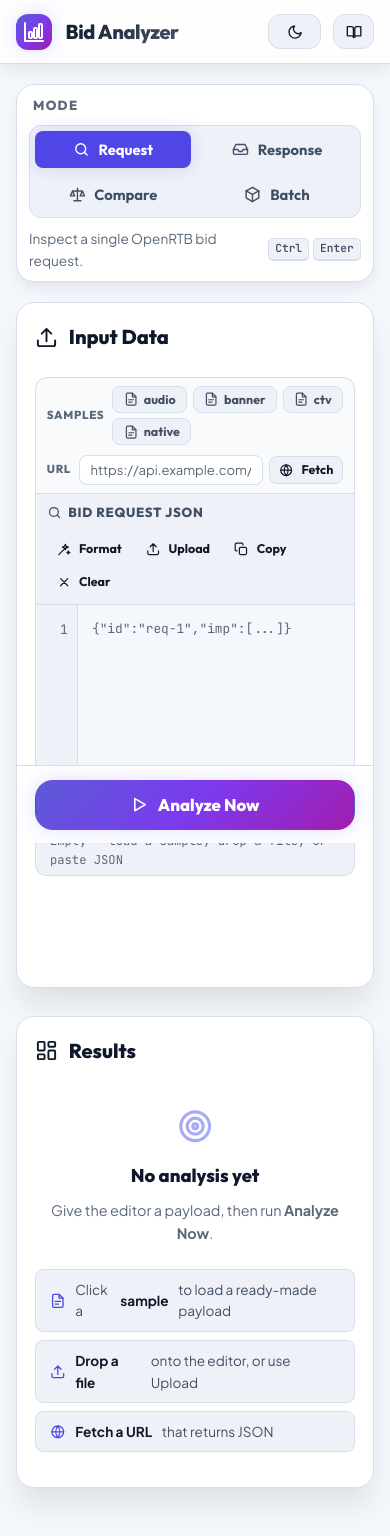
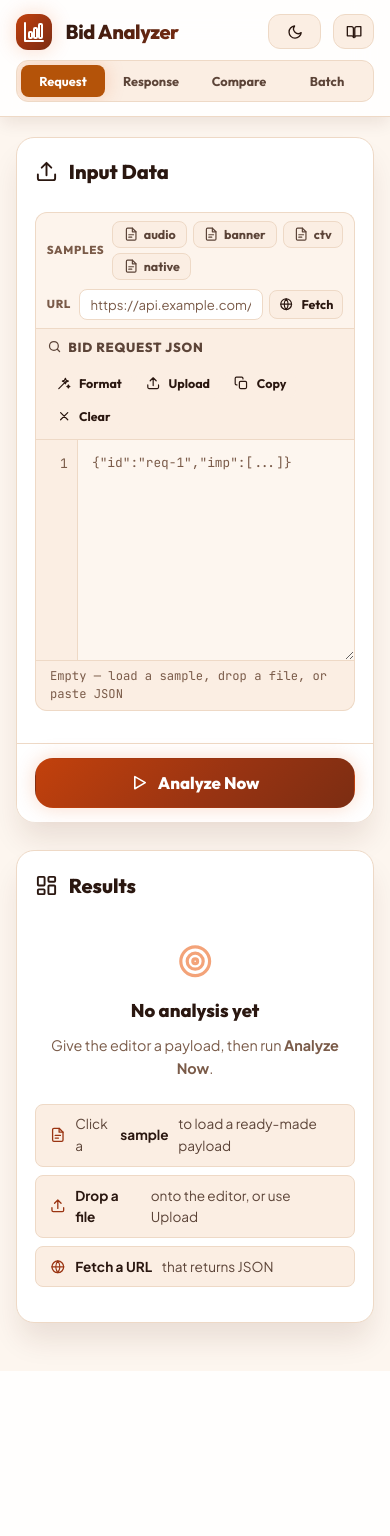
Before and after one commit to SantoshMahanty/bid-analyzer, a FastAPI app: page / in a window 390 px wide. After the commit the page ends 1371 px from the top, so only its background shows below. Run offline with FastAPI, Linux system fonts and the light colour scheme.

Commit message:
Fixed equal-height workspace, mode switch in header, burnt-orange palette
Layout: the input and results panels are now one viewport-sized workspace of
two equal boxes instead of two documents that grow with their content.

- Panels are exactly equal (804px at 1600x950) and stay that height whatever
  the payload. The editor scrolls inside its box (resize handle removed, it
  fought a layout-set height) and the results scroll under a tab strip that
  stays put. Analyze and the tabs are always on screen; the page itself no
  longer scrolls on desktop.
- Sized by nested flex — .app is the viewport, .main takes what the header
  leaves, .content takes what is left — so there is no magic offset to keep
  in sync. Every level sets min-height:0, since a flex item's default
  min-height:auto refuses to shrink below its content, which is exactly how
  an inner scroll region silently becomes an outer one. 540px floor for
  short windows; below 1181px the panels stack and revert to document flow.
- Mode panel and results visibility moved from inline display styles to
  classes / the hidden attribute: an inline `display: block` set by
  switchMode() outranks the flex layout the workspace needs.

Header: mode switch moved in as a segmented control and the "OpenRTB
Inspector" badge removed, per request. Header stays 70px and the panels
gain ~100px. The mode's one-line hint follows it out of the content area and
lands in the input panel's own header, where it describes that panel.
On mobile the header takes a deliberate second row for the full-width mode
control, and the pills drop their icons so all four labels fit as equal 81px
targets rather than scrolling Batch off-screen.

Palette: indigo/violet -> burnt orange on warm brown (dark) and warm cream
(light). Orange is a light hue, so accent and fill duty are split:
--primary tints borders/icons, --primary-solid carries white text. The five
hardcoded rgba(99,102,241,...) washes are now --primary-tint tokens, which
is why the old indigo had survived in the active tab and pill hover.

Verified: 53 tests pass; all four modes analyzed end-to-end; AA re-audited
across 17 elements in both themes with zero failures (dark min 5.18, light
min 5.02, brand gradient stops 5.18/7.31/9.37 under white); no horizontal
overflow at 375px, 1280px or 1600px.

Co-Authored-By: Claude Opus 5 <noreply@anthropic.com>

```diff
--- a/app/static/app.js
+++ b/app/static/app.js
@@ -182,9 +182,12 @@ function switchMode(mode) {
     const hint = document.getElementById("mode-hint-text");
     if (hint) hint.textContent = MODE_HINTS[mode] || "";
 
-    // Update content visibility
-    document.querySelectorAll(".mode-content").forEach(el => el.style.display = "none");
-    document.getElementById(`input-${mode}`).style.display = "block";
+    // Update content visibility. Class, not inline display: the fixed
+    // workspace needs the active panel to be a flex column, and an inline
+    // `display: block` here would outrank that rule.
+    document.querySelectorAll(".mode-content").forEach(el => {
+        el.classList.toggle("active", el.id === `input-${mode}`);
+    });
 
     // Dynamic layout switching per mode
     const contentEl = document.querySelector(".content");
@@ -380,8 +383,8 @@ function setRelevantTabs(panelIds) {
 }
 
 function displayResults(report) {
-    document.getElementById("results-placeholder").style.display = "none";
-    document.getElementById("results-content").style.display = "block";
+    document.getElementById("results-placeholder").hidden = true;
+    document.getElementById("results-content").hidden = false;
     document.getElementById("export-group").hidden = false;
 
     resetResultPanels("Not applicable for this payload.");
@@ -729,8 +732,8 @@ function distributionBlock(title, distribution) {
 
 
 function displayBatchResults(report) {
-    document.getElementById("results-placeholder").style.display = "none";
-    document.getElementById("results-content").style.display = "block";
+    document.getElementById("results-placeholder").hidden = true;
+    document.getElementById("results-content").hidden = false;
     document.getElementById("export-group").hidden = false;
 
     /* Same reason as displayResults(): without this, switching from a
--- a/app/static/styles.css
+++ b/app/static/styles.css
@@ -18,50 +20,57 @@
     --font-sans: 'Plus Jakarta Sans', -apple-system, BlinkMacSystemFont, 'Segoe UI', Roboto, sans-serif;
     --font-mono: 'JetBrains Mono', 'Fira Code', Consolas, monospace;
 
-    /* Primary Brand Accents */
-    --primary: #6366f1;
-    --primary-light: #a5b4fc;
-    --primary-dark: #4f46e5;
-    /* Solid fills that carry white label text. #6366f1 only reaches 4.47:1
-       against white, which fails AA for the 14–16px bold labels on the mode
-       pills, so those use --primary-solid instead. */
-    --primary-solid: #5b5bd6;
-    --primary-glow: rgba(99, 102, 241, 0.35);
-
-    --accent-cyan: #22d3ee;
-    --accent-pink: #ec4899;
-    --accent-purple: #a855f7;
-
-    /* Gradient stops are darkened from the original indigo/violet/fuchsia
-       so white text clears 4.5:1 across the whole sweep (5.37 / 5.70 / 6.32
-       rather than 4.47 / 4.23 / 3.46). */
-    --gradient-brand: linear-gradient(135deg, #5b5bd6 0%, #7c3aed 50%, #a21caf 100%);
-    --gradient-glow: linear-gradient(135deg, rgba(99, 102, 241, 0.3) 0%, rgba(217, 70, 239, 0.3) 100%);
+    /* Primary Brand Accents — burnt orange.
+       Orange is a light hue, so the shade that reads as "orange" on a dark
+       panel (#f97316) only manages 3.0:1 under white text and cannot carry a
+       label. Accent duty and fill duty are therefore split: --primary tints
+       borders and icons, --primary-solid is the darker shade used wherever
+       white text sits on top. */
+    --primary: #f97316;
+    --primary-light: #fdba74;
+    --primary-dark: #9a3412;
+    --primary-solid: #c2410c;
+    --primary-glow: rgba(249, 115, 22, 0.35);
+
+    /* Translucent brand washes. Previously hardcoded as rgba(99, 102, 241, …)
+       at five call sites, which is why the old indigo survived every earlier
+       recolour attempt. */
+    --primary-tint: rgba(249, 115, 22, 0.15);
+    --primary-tint-soft: rgba(249, 115, 22, 0.1);
+
+    --accent-amber: #fbbf24;
+    --accent-rose: #fb7185;
+
+    /* Every stop clears 4.5:1 under white: the Analyze label is 16.8px bold,
+       which is below the large-text threshold and needs the full ratio. */
+    --gradient-brand: linear-gradient(135deg, #c2410c 0%, #9a3412 55%, #7c2d12 100%);
+    --gradient-glow: linear-gradient(135deg, rgba(249, 115, 22, 0.3) 0%, rgba(217, 119, 6, 0.3) 100%);
     --gradient-card: linear-gradient(180deg, rgba(255, 255, 255, 0.03) 0%, rgba(255, 255, 255, 0) 100%);
 
-    /* Dark Theme Surface Colors (Default SaaS Dark)
-       Steps are spaced ~9 CIE L* apart. The previous ramp sat ~5 L* apart,
-       which read as one flat wash: cards never lifted off the page. */
-    --bg-app: #05070e;
-    --bg-mesh-1: rgba(99, 102, 241, 0.12);
-    --bg-mesh-2: rgba(217, 70, 239, 0.1);
-
-    --surface: #131c33;
-    --surface-alt: #22304f;
-    --surface-border: #3a4b75;
-    --surface-border-hover: #55689a;
-
-    --text-primary: #f6f8fc;
-    --text-secondary: #c6d2e4;
-    --text-muted: #94a3bd;
-    --kv-key: #a9b7ff;
+    /* Dark Theme Surfaces — warm, orange-cast browns rather than navy.
+       Steps stay ~9 CIE L* apart so cards keep lifting off the page; only the
+       hue has moved. */
+    --bg-app: #0d0704;
+    --bg-mesh-1: rgba(249, 115, 22, 0.14);
+    --bg-mesh-2: rgba(217, 119, 6, 0.1);
+
+    --surface: #23150e;
+    --surface-alt: #3a251a;
+    --surface-border: #5c3d2c;
+    --surface-border-hover: #8a5f45;
+
+    /* Warm-tinted neutrals: pure grey text on a brown panel reads as dirty. */
+    --text-primary: #fdf6f1;
+    --text-secondary: #e3d0c3;
+    --text-muted: #bfa392;
+    --kv-key: #ffb787;
 
     /* Translucent panels. Tokenised so light mode can override them —
-       hardcoding the dark navy left a grey smudge across the light theme. */
-    --header-bg: rgba(19, 28, 51, 0.85);
+       hardcoding the dark shell left a smudge across the light theme. */
+    --header-bg: rgba(35, 21, 14, 0.85);
     --header-border: rgba(255, 255, 255, 0.08);
-    --toolbar-bg: rgba(5, 7, 14, 0.5);
-    --title-gradient: linear-gradient(135deg, #ffffff 0%, #cbd5e1 100%);
+    --toolbar-bg: rgba(13, 7, 4, 0.5);
+    --title-gradient: linear-gradient(135deg, #ffffff 0%, #ffd9bf 100%);
 
     /* Status Badges */
     --pass-bg: rgba(16, 185, 129, 0.12);
@@ -84,7 +93,7 @@
     --shadow-sm: 0 2px 4px rgba(0, 0, 0, 0.4);
     --shadow-md: 0 8px 20px -2px rgba(0, 0, 0, 0.5);
     --shadow-lg: 0 20px 35px -4px rgba(0, 0, 0, 0.6);
-    --shadow-glow: 0 0 25px rgba(99, 102, 241, 0.35);
+    --shadow-glow: 0 0 25px rgba(249, 115, 22, 0.3);
 
     --radius-sm: 8px;
     --radius-md: 12px;
@@ -104,34 +113,37 @@
     --editor-max: 500px;
 }
 
-/* Light Mode Overrides
-   --primary-light and --accent-cyan are overridden rather than duplicating
-   the rules that consume them: at #818cf8 / #06b6d4 the active tab label
-   and the header badge sat at 2.98:1 and 2.43:1 on white. Redefining the
-   token fixes every consumer at once. */
+/* Light Mode Overrides — warm cream, not cold white.
+   --primary-light is redefined rather than duplicating the rules that consume
+   it: the shade that reads as orange on a dark panel (#fdba74) collapses to
+   1.5:1 on cream, so on light it becomes the darkest brand shade instead.
+   Redefining the token fixes every consumer at once. */
 html[data-theme="light"] {
-    --primary-light: #4f46e5;
-    --primary-solid: #4f46e5;
-    --accent-cyan: #0e7490;
-
-    --bg-app: #f4f7fb;
-    --bg-mesh-1: rgba(99, 102, 241, 0.06);
-    --bg-mesh-2: rgba(6, 182, 212, 0.06);
+    --primary: #ea580c;
+    --primary-light: #9a3412;
+    --primary-solid: #b45309;
+    --primary-glow: rgba(234, 88, 12, 0.3);
+    --primary-tint: rgba(234, 88, 12, 0.14);
+    --primary-tint-soft: rgba(234, 88, 12, 0.1);
+
+    --bg-app: #fdf6ef;
+    --bg-mesh-1: rgba(249, 115, 22, 0.08);
+    --bg-mesh-2: rgba(217, 119, 6, 0.07);
 
     --surface: #ffffff;
-    --surface-alt: #eef2f8;
-    --surface-border: #d5dfec;
-    --surface-border-hover: #b3c2d8;
-
-    --text-primary: #0f172a;
-    --text-secondary: #414f65;
-    --text-muted: #5a6879;
-    --kv-key: #3730a3;
-
-    --header-bg: rgba(255, 255, 255, 0.85);
+    --surface-alt: #fbeee3;
+    --surface-border: #eed9c6;
+    --surface-border-hover: #d9b394;
+
+    --text-primary: #2a1710;
+    --text-secondary: #5c4438;
+    --text-muted: #7a5b49;
+    --kv-key: #9a3412;
+
+    --header-bg: rgba(255, 255, 255, 0.88);
     --header-border: var(--surface-border);
-    --toolbar-bg: #f8fafc;
-    --title-gradient: linear-gradient(135deg, #0f172a 0%, #475569 100%);
+    --toolbar-bg: #fdf4ec;
+    --title-gradient: linear-gradient(135deg, #2a1710 0%, #7c2d12 100%);
 
     /* Status foregrounds all sat below 4.5:1 on white (3.19 – 4.10).
        These clear AA on both --surface and --surface-alt. */
@@ -151,10 +163,10 @@ html[data-theme="light"] {
     --info-border: rgba(3, 105, 161, 0.3);
     --info-fg: #0369a1;
 
-    --shadow-sm: 0 2px 4px rgba(15, 23, 42, 0.04);
-    --shadow-md: 0 8px 16px -2px rgba(15, 23, 42, 0.08);
-    --shadow-lg: 0 20px 30px -4px rgba(15, 23, 42, 0.1);
-    --shadow-glow: 0 0 20px rgba(99, 102, 241, 0.2);
+    --shadow-sm: 0 2px 4px rgba(69, 26, 3, 0.05);
+    --shadow-md: 0 8px 16px -2px rgba(69, 26, 3, 0.09);
+    --shadow-lg: 0 20px 30px -4px rgba(69, 26, 3, 0.11);
+    --shadow-glow: 0 0 20px rgba(234, 88, 12, 0.22);
 }
 
 /* --------------------------------------------------------------------------
@@ -323,28 +323,32 @@ html, body {
     flex: 1;
 }
 
+/* Header-resident mode switch. No card chrome here — inside the header it is
+   part of the app bar, and the surface/border/shadow it carried as a standalone
+   row would read as a panel floating in another panel. */
 .mode-selector {
     display: flex;
     align-items: center;
-    justify-content: flex-start;
-    gap: 1rem;
-    background: var(--surface);
-    border: 1px solid var(--surface-border);
-    border-radius: var(--radius-lg);
-    padding: 0.65rem 1.25rem;
-    box-shadow: var(--shadow-md);
-    flex-wrap: wrap;
-}
-
-/* Fills the right half of the mode bar, which was empty. Pushed to the far
-   edge so it reads as commentary on the selection, not another control. */
+    gap: 0.65rem;
+    min-width: 0;
+    flex: 0 1 auto;
+}
+
+/* Commentary on the current mode, not a control — muted and set apart from
+   the "Input Data" heading it shares a row with. */
 .mode-hint {
     display: flex;
     align-items: center;
-    gap: 0.75rem;
-    margin-left: auto;
-    font-size: 0.85rem;
+    gap: 0.65rem;
+    font-size: 0.8rem;
     color: var(--text-muted);
+    min-width: 0;
+}
+
+.mode-hint #mode-hint-text {
+    overflow: hidden;
+    text-overflow: ellipsis;
+    white-space: nowrap;
 }
 
 .kbd-group {
@@ -369,37 +373,44 @@ kbd {
 
 .selector-label {
     font-family: var(--font-heading);
-    font-size: 0.82rem;
+    font-size: 0.72rem;
     font-weight: 800;
     text-transform: uppercase;
     letter-spacing: 0.1em;
     color: var(--text-muted);
-    margin-right: 0.75rem;
-    padding-left: 0.25rem;
-}
-
+    flex: 0 0 auto;
+}
+
+/* Segmented control: one inset track, four segments, nowrap so it never
+   becomes a second header row. */
 .selector-options {
     display: flex;
-    gap: 0.5rem;
-    background: var(--surface-alt);
-    padding: 0.3rem;
+    gap: 0.25rem;
+    background: var(--surface-alt);
+    padding: 0.25rem;
     border-radius: var(--radius-md);
     border: 1px solid var(--surface-border);
-    flex-wrap: wrap;
-}
+    flex-wrap: nowrap;
+    overflow-x: auto;
+    scrollbar-width: none;
+    min-width: 0;
+}
+
+.selector-options::-webkit-scrollbar { display: none; }
 
 .mode-option {
     display: inline-flex;
     align-items: center;
-    gap: 0.55rem;
-    padding: 0.55rem 1.35rem;
+    gap: 0.45rem;
+    padding: 0.45rem 0.9rem;
     border-radius: var(--radius-sm);
     border: none;
     background: transparent;
     color: var(--text-secondary);
     font-family: var(--font-heading);
-    font-size: 0.92rem;
+    font-size: 0.85rem;
     font-weight: 700;
+    white-space: nowrap;
     cursor: pointer;
     transition: var(--transition);
 }
@@ -426,8 +437,82 @@ kbd {
     display: grid;
     grid-template-columns: minmax(0, 5fr) minmax(0, 7fr);
     gap: 1.75rem;
-    align-items: start;
+    align-items: stretch;
     width: 100%;
+}
+
+/* --------------------------------------------------------------------------
+   5b. FIXED WORKSPACE (desktop)
+   The two panels are one workspace sized to the viewport, not two documents
+   that grow with their content. Before this, pasting a large payload pushed
+   the editor down the page and the results panel ended up a different height
+   from the input panel beside it.
+
+   No magic offset anywhere: .app is exactly the viewport, .main flexes into
+   what the header leaves, and .content takes what the mode bar leaves. Every
+   level sets `min-height: 0` because a flex item's default `min-height:auto`
+   refuses to shrink below its content — which is precisely how an inner
+   scroll region silently becomes an outer one.
+   -------------------------------------------------------------------------- */
+@media (min-width: 1181px) {
+    .app { height: 100vh; }
+
+    .main { min-height: 0; }
+
+    .content.split-layout {
+        flex: 1;
+        min-height: 0;
+        /* Floor for short windows: below this the panels stop shrinking and
+           the page scrolls normally rather than crushing the editor. */
+        min-height: 540px;
+    }
+
+    /* Equal by construction — both stretch to the same grid row. */
+    .content.split-layout > .section { min-height: 0; }
+
+    /* The one row in each panel that absorbs the slack. */
+    .split-layout .mode-content.active,
+    .split-layout .input-container,
+    .split-layout .editor-stack,
+    .split-layout .results-content {
+        flex: 1;
+        min-height: 0;
+    }
+
+    /* Editor fills the stack and scrolls inside itself. max-height is
+       explicitly dropped: the 500px cap that keeps the editor honest in the
+       document-flow layouts would here leave a gap under a tall panel. */
+    .split-layout .editor-shell {
+        flex: 1;
+        min-height: 0;
+        max-height: none;
+    }
+
+    .split-layout .code-input {
+        min-height: 0;
+        max-height: none;
+        /* The drag handle fights a panel whose height is set by the layout. */
+        resize: none;
+    }
+
+    .split-layout .results-placeholder {
+        flex: 1;
+        min-height: 0;
+    }
+
+    /* Results scroll under a tab strip that stays put, so the tabs are
+       reachable at any scroll depth without needing position: sticky. */
+    .split-layout .tab-panels {
+        flex: 1;
+        min-height: 0;
+        overflow-y: auto;
+        margin-bottom: 0;
+    }
+
+    .split-layout .results-tabs {
+        position: static;
+        flex: 0 0 auto;
+    }
 }
 
 /* Between 1180 and 1400 the 5:7 split squeezes the editor toolbar into two
@@ -463,6 +548,23 @@ kbd {
     width: 100%;
     min-width: 0;
 }
+
+/* Mode panels. Visibility lives here rather than in inline styles set by
+   switchMode(), because an inline `display: block` outranks the flex layout
+   the fixed workspace needs the active panel to use. */
+.mode-content { display: none; }
+.mode-content.active { display: block; }
+
+.split-layout .mode-content.active,
+.split-layout .input-container,
+.split-layout .editor-stack,
+.split-layout .results-content {
+    display: flex;
+    flex-direction: column;
+}
+
+.results-content[hidden],
+.results-placeholder[hidden] { display: none; }
 
 .section-header {
     display: flex;
@@ -1654,16 +1756,25 @@ kbd {
    header, mode bar and editor toolbar all wrapped into tall stacks.
    -------------------------------------------------------------------------- */
 @media (max-width: 900px) {
-    /* The "OpenRTB Inspector" badge is the first thing to go — it restates
-       what the page already shows and is the only truly optional item in the
-       row. Dropping it keeps the header one line without shrinking targets. */
-    .header-subtitle { display: none; }
-
-    .mode-hint {
-        margin-left: 0;
+    /* Two deliberate header rows: identity and actions on top, the full-width
+       mode control beneath. Cramming all three groups onto one line here left
+       the segmented control a ~90px scrolling sliver. syncHeaderOffset()
+       measures whatever this comes to, so the sticky tab strip follows. */
+    .header-main {
+        flex-wrap: wrap;
+        row-gap: 0.65rem;
+    }
+
+    .mode-selector {
+        order: 3;
         width: 100%;
-        justify-content: space-between;
-    }
+        flex: 1 0 100%;
+    }
+
+    .selector-options { flex: 1; }
+    .mode-option { flex: 1; justify-content: center; }
+
+    .section-header { flex-wrap: wrap; }
 }
 
 @media (max-width: 640px) {
@@ -1704,22 +1815,17 @@ kbd {
     .header-link-text { display: none; }
     .header-link { padding: 0.55rem 0.7rem; }
 
-    .mode-selector {
-        padding: 0.6rem 0.75rem;
-        gap: 0.6rem;
-    }
-
-    /* Four equal targets rather than a ragged wrap of pill widths. */
-    .selector-options {
-        display: grid;
-        grid-template-columns: repeat(2, 1fr);
-        width: 100%;
-    }
-
-    .mode-option {
-        justify-content: center;
-        padding: 0.55rem 0.5rem;
-    }
+    /* The label is redundant once the pills own their own row. */
+    .selector-label { display: none; }
+
+    /* Text over icons: four icon+label pills need ~96px each and only ~80px
+       is available, so the row scrolled and Batch sat off-screen. The words
+       are the part that identifies the mode, so the glyphs go. */
+    .mode-option { padding: 0.5rem 0.35rem; font-size: 0.8rem; }
+    .mode-option .icon { display: none; }
+
+    /* Icons alone would be ambiguous, so the labels stay and the hint goes. */
+    .mode-hint { display: none; }
 
     .source-strip,
     .editor-toolbar { padding: 0.5rem 0.65rem; }
--- a/app/templates/index.html
+++ b/app/templates/index.html
@@ -152,24 +152,13 @@
                 <div class="header-left">
                     <span class="logo-icon"><svg class="icon icon-lg" aria-hidden="true"><use href="#i-logo"/></svg></span>
                     <h1 class="header-title">Bid Analyzer</h1>
-                    <p class="header-subtitle">OpenRTB Inspector</p>
                 </div>
-                <div class="header-right">
-                    <button class="header-btn" id="theme-toggle" type="button" aria-label="Switch to dark theme" title="Toggle dark mode">
-                        <svg class="icon" aria-hidden="true"><use href="#i-moon" id="theme-icon"/></svg>
-                    </button>
-                    <a href="/tutorial" class="header-link" title="Tutorial">
-                        <svg class="icon" aria-hidden="true"><use href="#i-book"/></svg>
-                        <span class="header-link-text">Tutorial</span>
-                    </a>
-                </div>
-            </div>
-        </header>
 
-        <!-- Main Content -->
-        <main class="main">
-            <!-- Mode Selector -->
-            <div class="mode-selector">
+                <!-- Mode lives in the header: it governs the whole workspace,
+                     so it belongs with the app chrome rather than as a card
+                     inside the content it controls. Moving it up also returns
+                     ~100px of vertical space to the panels below. -->
+                <div class="mode-selector" role="group" aria-label="Analysis mode">
                     <span class="selector-label">Mode</span>
                     <div class="selector-options">
                         <button class="mode-option active" data-mode="request" aria-pressed="true">
@@ -189,24 +178,36 @@
                             <span class="mode-name">Batch</span>
                         </button>
                     </div>
-                <!--
-                  The right half of this bar used to be dead space. It now carries
-                  the one-line description of the selected mode (updated by
-                  switchMode) and the shortcut that runs it, so the explanation
-                  sits next to the control it explains rather than in a tooltip.
-                -->
-                <p class="mode-hint" id="mode-hint">
-                    <span id="mode-hint-text">Inspect a single OpenRTB bid request.</span>
-                    <span class="kbd-group"><kbd>Ctrl</kbd><kbd>Enter</kbd></span>
-                </p>
                 </div>
 
+                <div class="header-right">
+                    <button class="header-btn" id="theme-toggle" type="button" aria-label="Switch to dark theme" title="Toggle dark mode">
+                        <svg class="icon" aria-hidden="true"><use href="#i-moon" id="theme-icon"/></svg>
+                    </button>
+                    <a href="/tutorial" class="header-link" title="Tutorial">
+                        <svg class="icon" aria-hidden="true"><use href="#i-book"/></svg>
+                        <span class="header-link-text">Tutorial</span>
+                    </a>
+                </div>
+            </div>
+        </header>
+
+        <!-- Main Content -->
+        <main class="main">
             <!-- Content Area -->
             <div class="content split-layout">
                 <!-- Input Section -->
                 <div class="section input-section">
                     <div class="section-header">
                         <h2><svg class="icon" aria-hidden="true"><use href="#i-upload"/></svg> Input Data</h2>
+                        <!-- The mode's one-line description follows the mode
+                             selector out of the content area, but lands here
+                             rather than in the header: it explains what this
+                             panel is currently for, and switchMode updates it. -->
+                        <p class="mode-hint" id="mode-hint">
+                            <span id="mode-hint-text">Inspect a single OpenRTB bid request.</span>
+                            <span class="kbd-group"><kbd>Ctrl</kbd><kbd>Enter</kbd></span>
+                        </p>
                     </div>
 
                     <!--
@@ -257,7 +258,7 @@
                     </div>
 
                     <!-- Response Mode -->
-                    <div class="mode-content" id="input-response" style="display:none;">
+                    <div class="mode-content" id="input-response">
                         <div class="input-container">
                             <div class="editor-stack">
                                 <div class="source-strip">
@@ -294,7 +295,7 @@
                     </div>
 
                     <!-- Compare Mode -->
-                    <div class="mode-content" id="input-compare" style="display:none;">
+                    <div class="mode-content" id="input-compare">
                         <div class="compare-grid">
                             <!-- Left: Request JSON -->
                             <div class="compare-card">
@@ -339,7 +340,7 @@
                     </div>
 
                     <!-- Batch Mode -->
-                    <div class="mode-content" id="input-batch" style="display:none;">
+                    <div class="mode-content" id="input-batch">
                         <div class="input-container">
                             <div class="editor-stack">
                                 <!-- The per-entry type select is a setting for this
@@ -421,7 +422,7 @@
                     </div>
 
                     <!-- Results Content -->
-                    <div id="results-content" class="results-content" style="display:none;">
+                    <div id="results-content" class="results-content" hidden>
                         <!-- Single scrollable tab row. Two stacked rows split one
                              mental model in half and still overflowed once Batch
                              was added; one row with horizontal scroll keeps a
```
Also changed, not shown: other parts of app/static/styles.css (+9 -19 lines), README.md. Lines whose indentation alone changed are shown as unchanged.
